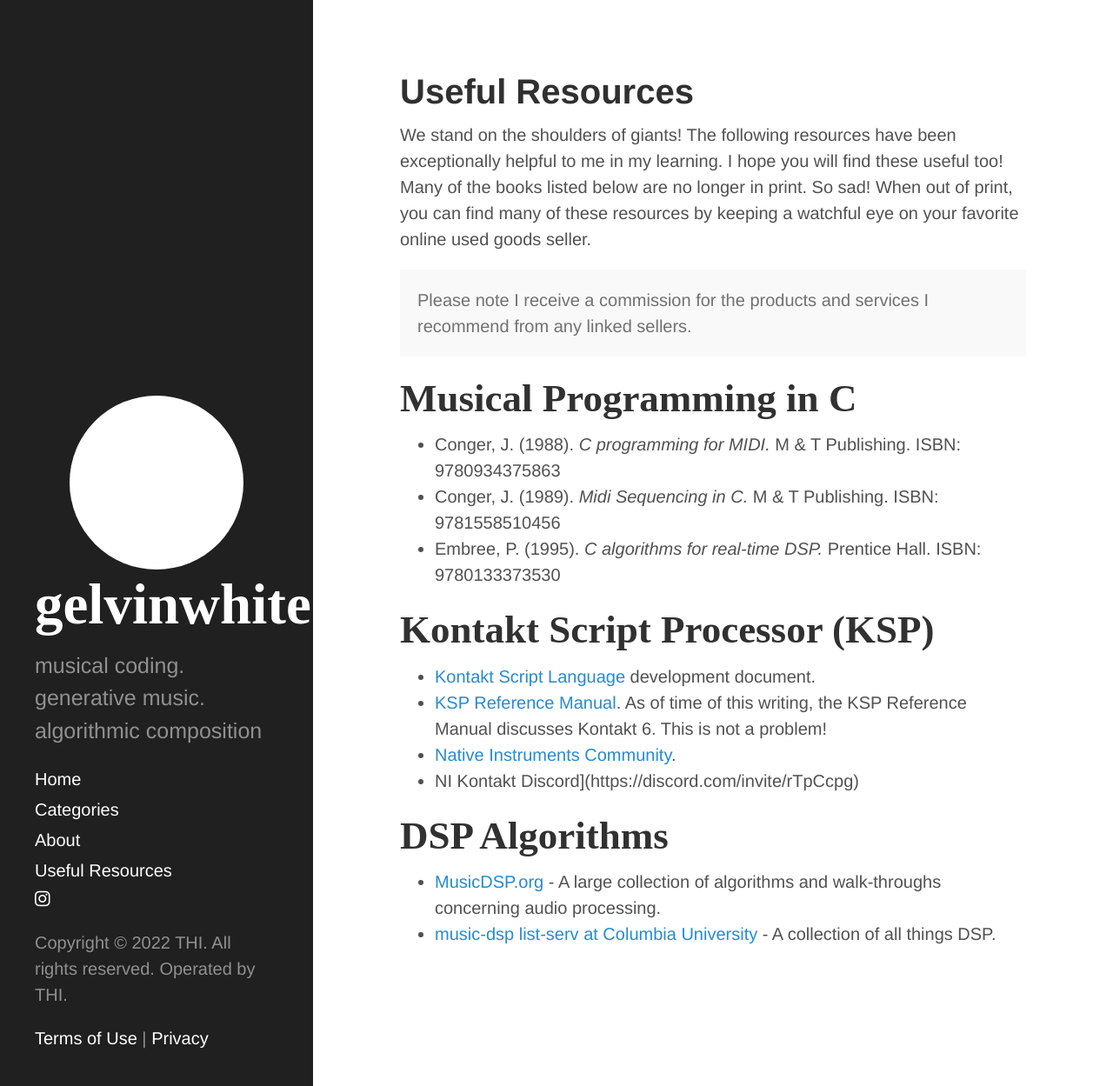
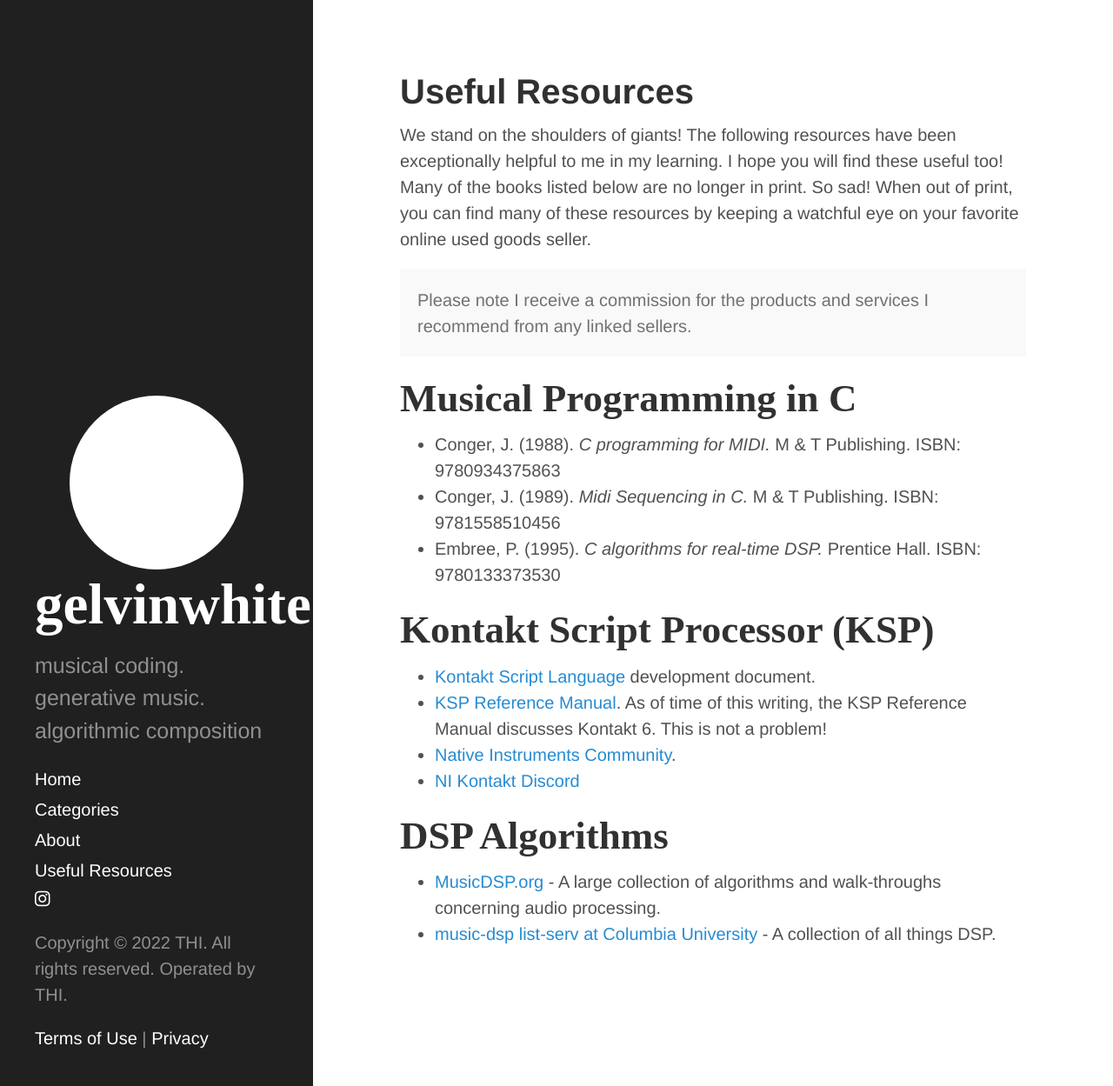
Before and after one commit to guyewhite/guyewhite.github.io, a Jekyll site: the page built from resources.md, in a window 1280 px wide and 1249 px high. Shown: the whole window at 87% size. Built offline with Jekyll 4.4.1, drawn with Linux system fonts in a browser that asks for light colours; nearby versions of some CDN libraries; some web fonts are replaced.

Commit message:
“fourth”

```diff
--- a/resources.md
+++ b/resources.md
@@ -18,7 +18,7 @@
 * [Kontakt Script Language](https://www.native-instruments.com/forum/attachments/kontakt-script-language-pdf.86897/) development document.
 * [KSP Reference Manual](https://www.native-instruments.com/fileadmin/ni_media/downloads/manuals/kontakt/KONTAKT_602_KSP_Reference_Manual.pdf). As of time of this writing, the KSP Reference Manual discusses Kontakt 6. This is not a problem!
 * [Native Instruments Community](https://www.native-instruments.com/en/community/).
-* NI Kontakt Discord](https://discord.com/invite/rTpCcpg)
+* [NI Kontakt Discord](https://discord.com/invite/rTpCcpg)
 
 ## DSP Algorithms
 * [MusicDSP.org](https://MusicDSP.org) - A large collection of algorithms and walk-throughs concerning audio processing.
```
Also changed, not shown: 2 other files.
